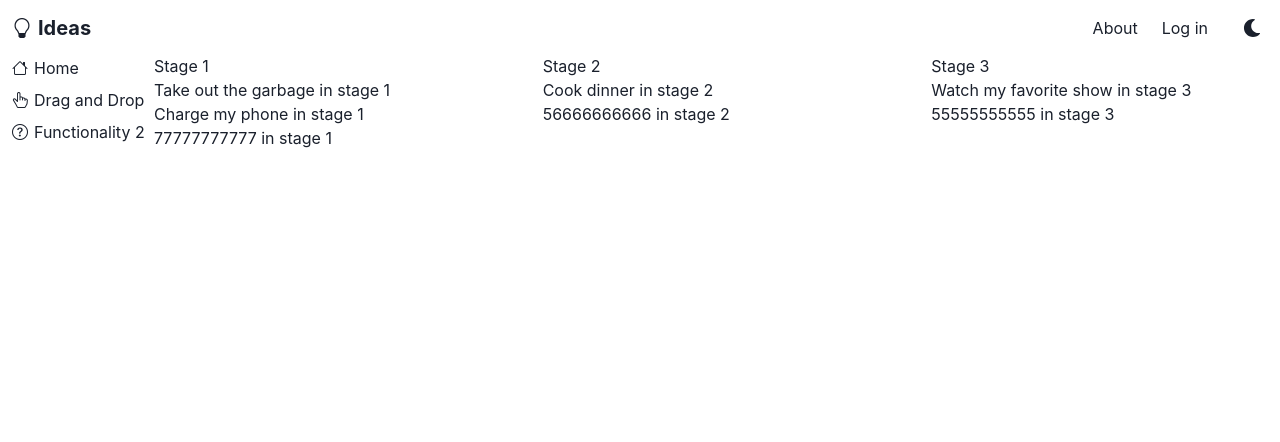
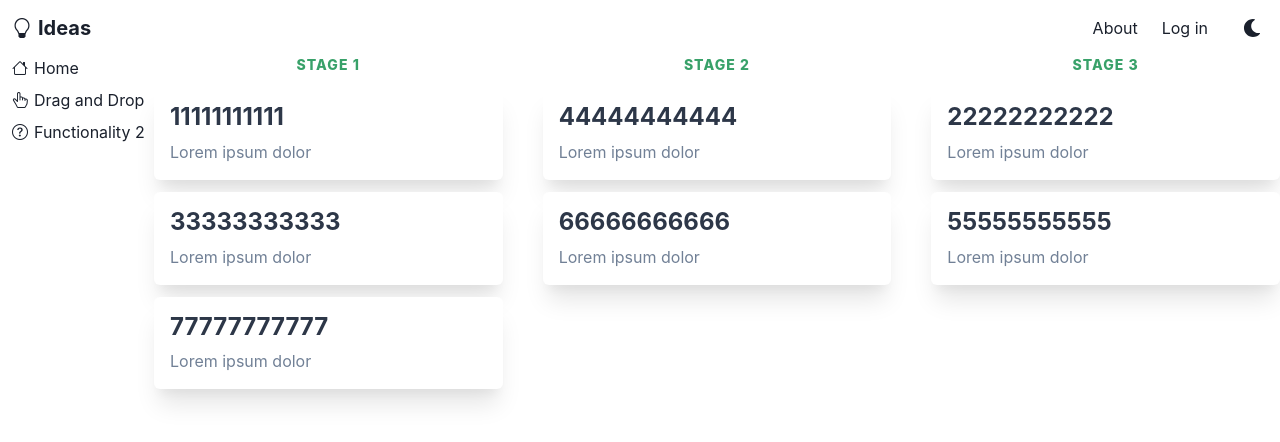
Before and after one commit to Enfield-Li/ClickUp-clone, a React (Create React App) app in the folder client/: page /functionality_one in a window 1280 px wide. Shown: the top 442 px of the page. Built offline with nearby package versions, Linux system fonts and the light colour scheme.

Commit message:
Adding card component for DnD

```diff
--- a/client/src/component/dragDrop/Card.tsx
+++ b/client/src/component/dragDrop/Card.tsx
@@ -1,5 +1,13 @@
+import {
+  Box,
+  Center,
+  Heading,
+  Text,
+  Stack,
+  Avatar,
+  useColorModeValue,
+} from "@chakra-ui/react";
 import { Draggable, Droppable } from "@hello-pangea/dnd";
-import React from "react";
 import { Task } from "./DragDrop";
 
 type Props = {
@@ -8,16 +16,30 @@ type Props = {
 };
 
 export default function Card({ task, index }: Props) {
+  const bgColor = useColorModeValue("white", "white.300");
+  const headerColor = useColorModeValue("gray.700", "white");
+
   return (
     <Draggable draggableId={String(task.id)} index={index}>
       {(provided) => (
-        <div
+        <Box
+          p={4}
+          my={3}
+          w={"full"}
+          rounded={"md"}
+          boxShadow={"xl"}
+          bg={bgColor}
           {...provided.draggableProps}
           {...provided.dragHandleProps}
           ref={provided.innerRef}
         >
-          {task.content} in stage {task.stage}
-        </div>
+          <Stack>
+            <Heading color={headerColor} fontSize={"2xl"} fontFamily={"body"}>
+              {task.content}
+            </Heading>
+            <Text color={"gray.500"}>Lorem ipsum dolor</Text>
+          </Stack>
+        </Box>
       )}
     </Draggable>
   );
--- a/client/src/component/dragDrop/Column.tsx
+++ b/client/src/component/dragDrop/Column.tsx
@@ -1,3 +1,4 @@
+import { Center, Text } from "@chakra-ui/react";
 import { Droppable } from "@hello-pangea/dnd";
 import React from "react";
 import Card from "./Card";
@@ -11,7 +12,17 @@ type Props = {
 export default function Column({ column, tasks }: Props) {
   return (
     <>
-      {column.title}
+      <Center>
+        <Text
+          color={"green.500"}
+          textTransform={"uppercase"}
+          fontWeight={800}
+          fontSize={"sm"}
+          letterSpacing={1.1}
+        >
+          {column.title}
+        </Text>
+      </Center>
       <Droppable droppableId={String(column.id)}>
         {(provided) => (
           <div ref={provided.innerRef} {...provided.droppableProps}>
--- a/client/src/component/dragDrop/DragDrop.tsx
+++ b/client/src/component/dragDrop/DragDrop.tsx
@@ -12,12 +12,12 @@ export type SetState = React.Dispatch<React.SetStateAction<State>>;
 
 export const initialData: State = {
   tasks: [
-    { id: 11, content: "Take out the garbage", stage: 1 },
-    { id: 25, content: "Watch my favorite show", stage: 3 },
-    { id: 32, content: "Charge my phone", stage: 1 },
-    { id: 43, content: "Cook dinner", stage: 2 },
+    { id: 11, content: "11111111111", stage: 1 },
+    { id: 25, content: "22222222222", stage: 3 },
+    { id: 32, content: "33333333333", stage: 1 },
+    { id: 43, content: "44444444444", stage: 2 },
     { id: 45, content: "55555555555", stage: 3 },
-    { id: 65, content: "56666666666", stage: 2 },
+    { id: 65, content: "66666666666", stage: 2 },
     { id: 57, content: "77777777777", stage: 1 },
   ],
   columns: [
@@ -38,7 +38,7 @@ export default function DragDrop({}: Props) {
         <SimpleGrid columns={3} spacing={10}>
           {state.columns.map((column, index) => {
             return (
-              <Box key={column.id} height="1.5">
+              <Box key={column.id}>
                 <Column
                   column={column}
                   tasks={state.tasks.filter((task) =>
```
Also changed, not shown: client/src/component/layout/Home.tsx (+12 -1 lines).
